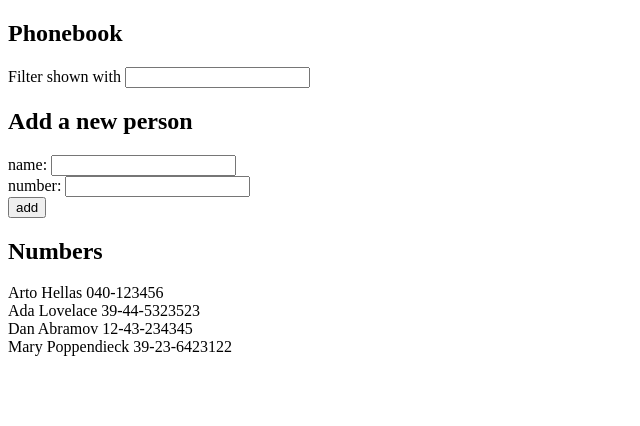
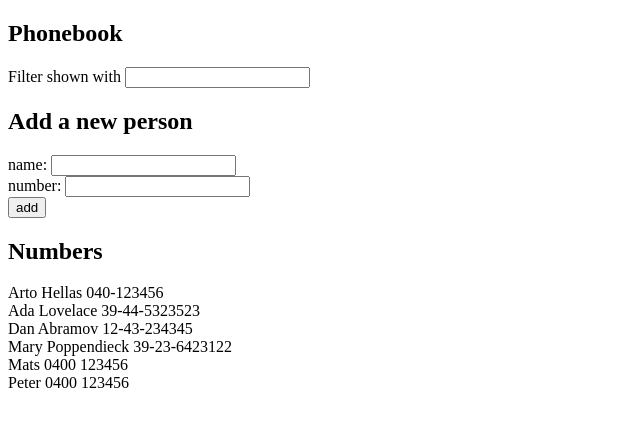
Before and after one commit to matsvw/fullstack-open, a React (Vite) app in the folder part_2/: page / in a window 1280 px wide. Shown: the top 426 px of the page, without its empty margins (0-640 px from the left). Built offline with nearby package versions, Linux system fonts and the light colour scheme; data requests are answered from the project's data file.

Commit message:
Exercise 2.12

```diff
--- a/part_2/db.json
+++ b/part_2/db.json
@@ -1,8 +1,34 @@
 {
   "persons": [
-    { "name": "Arto Hellas", "number": "040-123456", "id": 1 },
-    { "name": "Ada Lovelace", "number": "39-44-5323523", "id": 2 },
-    { "name": "Dan Abramov", "number": "12-43-234345", "id": 3 },
-    { "name": "Mary Poppendieck", "number": "39-23-6423122", "id": 4 }
+    {
+      "name": "Arto Hellas",
+      "number": "040-123456",
+      "id": 1
+    },
+    {
+      "name": "Ada Lovelace",
+      "number": "39-44-5323523",
+      "id": 2
+    },
+    {
+      "name": "Dan Abramov",
+      "number": "12-43-234345",
+      "id": 3
+    },
+    {
+      "name": "Mary Poppendieck",
+      "number": "39-23-6423122",
+      "id": 4
+    },
+    {
+      "name": "Mats",
+      "number": "0400 123456",
+      "id": "6bc4"
+    },
+    {
+      "id": "6bc4",
+      "name": "Peter",
+      "number": "0400 123456"
+    }
   ]
 }
--- a/part_2/src/App.jsx
+++ b/part_2/src/App.jsx
@@ -23,13 +23,33 @@ const App = () => {
   console.log('render', persons.length, 'persons')
 
   const addPerson = (newPerson) => {
-    console.log('button clicked', event)
     if (persons.some(person => person.name === newPerson.name)) {
-      alert(`${newPerson.name} is already added to phonebook`)
-      return false
+      const result = confirm(`${newPerson.name} is already added to phonebook. Replace the old number with a new one?`);
+      if (!result) {
+        return false
+      }
+      newPerson.id = persons.find(person => person.name === newPerson.name).id // use id of (first matching) existing person
+
+      axios.put(`http://localhost:3001/persons/${newPerson.id}`, newPerson).then(response => {
+        // update list to match server data
+        if (response.status >= 200 && response.status < 300) {
+          setPersons(persons.map(person => person.id !== newPerson.id ? person : response.data))
+          return true
+        }
+      })
     }
-    setPersons(persons.concat(newPerson))
-    return true
+    else {
+    axios
+      .post('http://localhost:3001/persons', newPerson)
+      .then(response => {
+        console.log(response.data)
+        if (response.status >= 200 && response.status < 300) {
+          setPersons(persons.concat(response.data))
+          return true
+        }
+      })
+    }
+    return false // default return value if something goes wrong
   }
 
   const filterList = (event) => {
```
